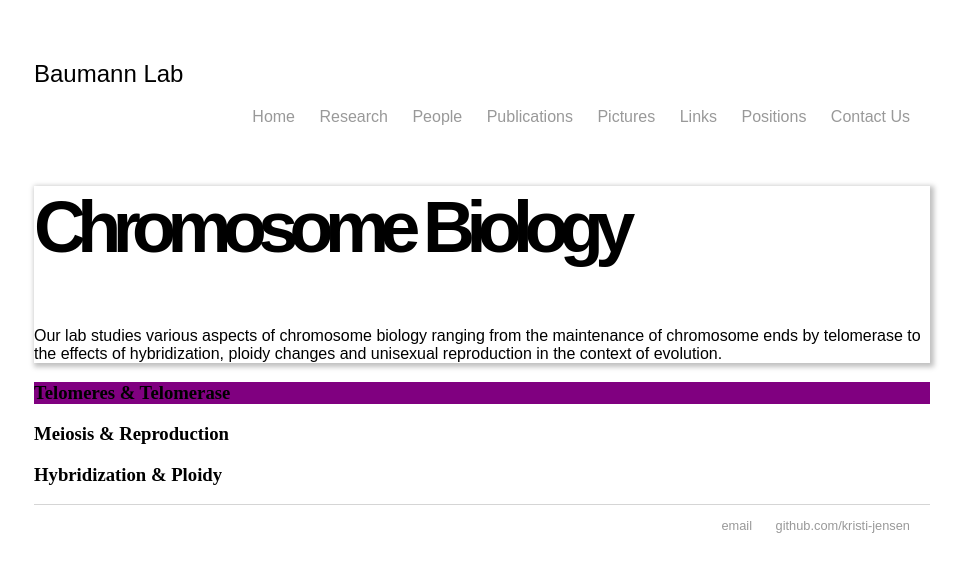
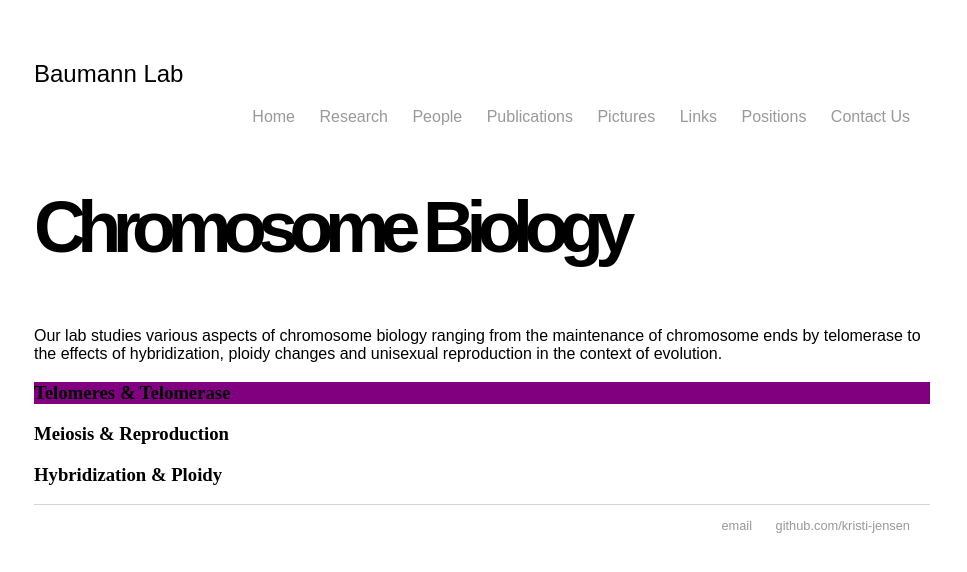
Before and after one commit to kristi-jensen/kristi-jensen.github.io, a Jekyll site: the page built from index.html, in a window 1280 px wide. Shown: the top 572 px of the page, without its empty margins (158-1125 px from the left). Built offline with Jekyll 4.4.1, drawn with Linux system fonts in a browser that asks for light colours.

Commit message:
Update main.css

```diff
--- a/css/main.css
+++ b/css/main.css
@@ -57,7 +57,6 @@ ul.posts li {
     background-repeat: no-repeat;
     background-position: 100% 50%;
     z-index: 100;
-    box-shadow: 2px 2px 5px 2px rgba(0,0,0,0.25);
     margin-left: auto;
     margin-right: auto;
 }
```
